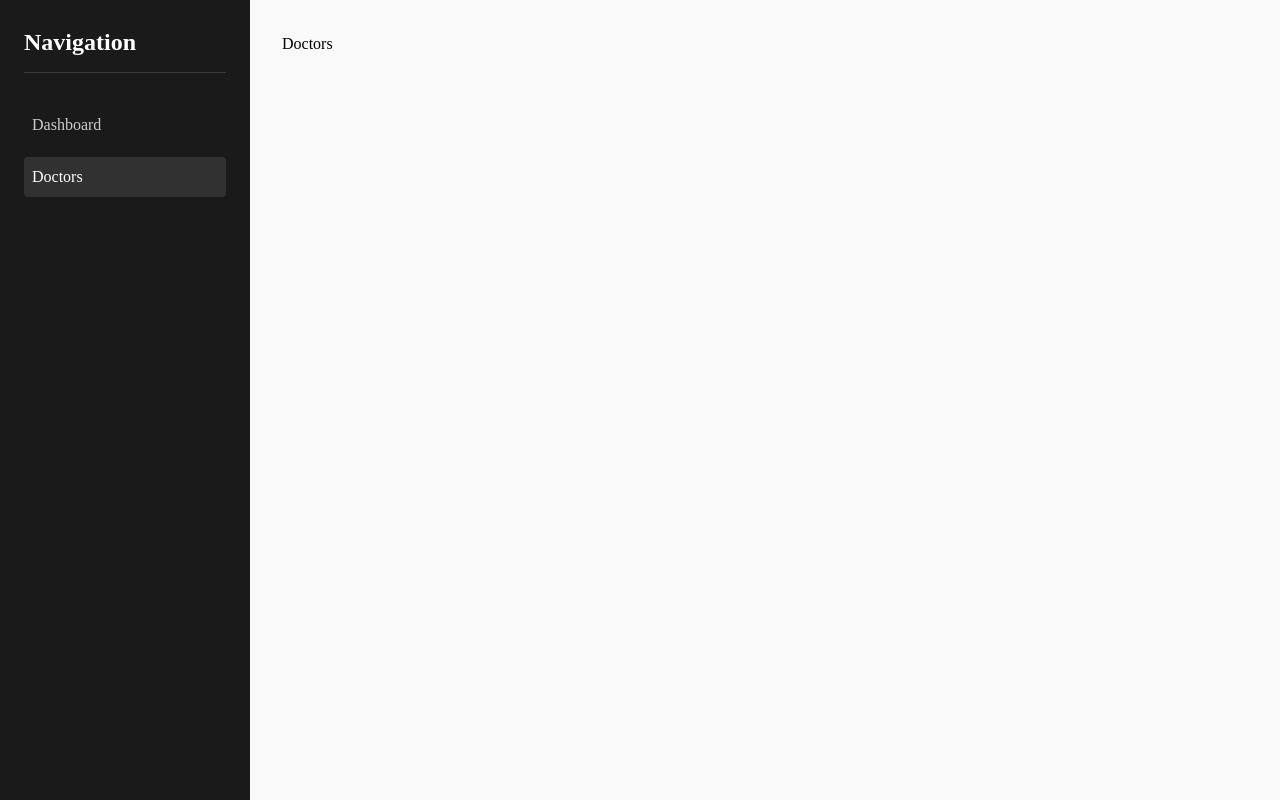
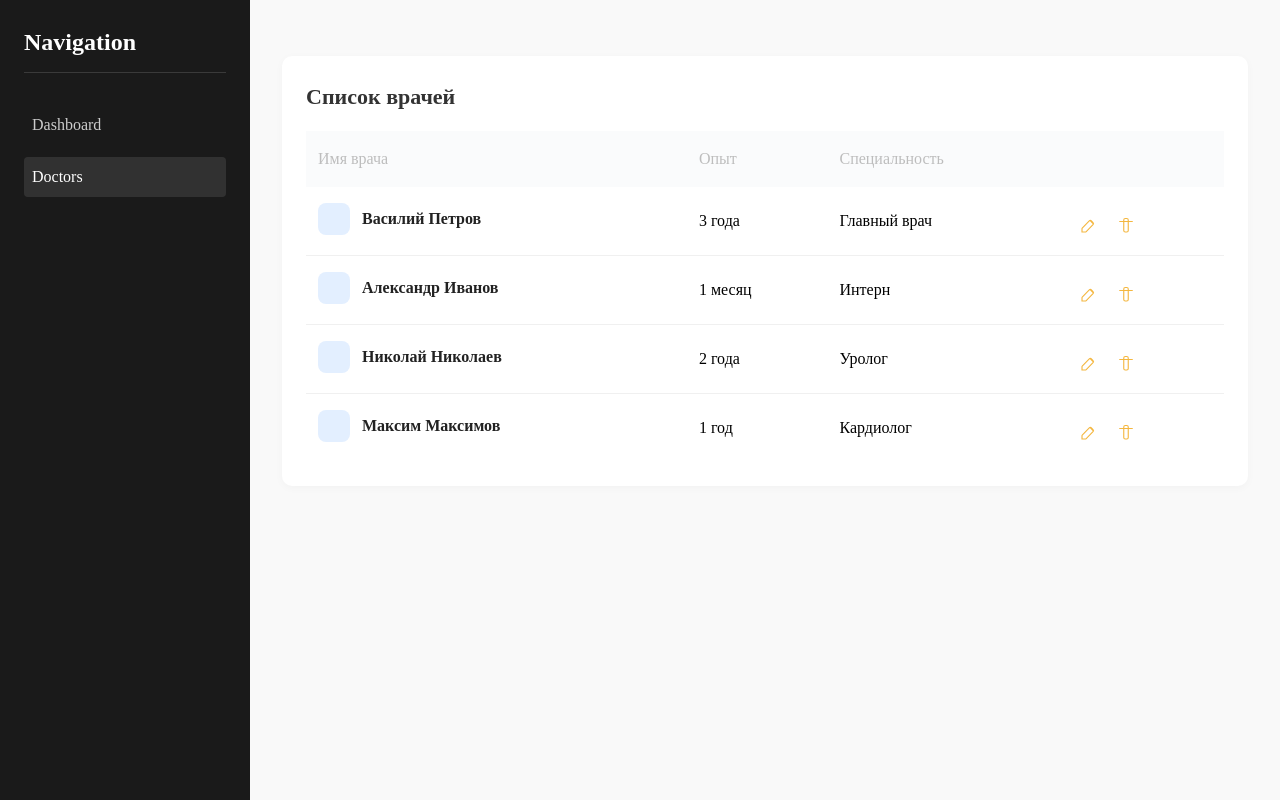
Before and after one commit to Akira9701/server-prog-admin-panel, a React (Vite) app: page /doctors in a window 1280 px wide. Built offline with nearby package versions, Linux system fonts and the light colour scheme.

Commit message:
add doctors table

```diff
--- a/src/pages/Doctors/doctors.module.scss
+++ b/src/pages/Doctors/doctors.module.scss
@@ -0,0 +1,77 @@
+.container {
+  background: #fff;
+  border-radius: 10px;
+  padding: 24px;
+  margin: 24px 0;
+  box-shadow: 0 2px 8px rgba(0,0,0,0.03);
+}
+
+.title {
+  font-size: 22px;
+  font-weight: 600;
+  margin-bottom: 18px;
+  color: #333;
+}
+
+.table {
+  width: 100%;
+  border-collapse: collapse;
+  background: #fff;
+}
+
+.table th, .table td {
+  padding: 16px 12px;
+  text-align: left;
+  font-size: 16px;
+}
+
+.table th {
+  color: #bdbdbd;
+  font-weight: 500;
+  background: #fafbfc;
+}
+
+.table tr:not(:last-child) {
+  border-bottom: 1px solid #f0f0f0;
+}
+
+.nameCell {
+  display: flex;
+  align-items: center;
+  gap: 12px;
+}
+
+.avatar {
+  width: 32px;
+  height: 32px;
+  border-radius: 8px;
+  display: inline-block;
+  background: #e3efff;
+}
+
+.name {
+  font-weight: 600;
+  color: #222;
+}
+
+.actions {
+  display: flex;
+  gap: 12px;
+}
+
+.iconBtn {
+  background: none;
+  border: none;
+  padding: 4px;
+  cursor: pointer;
+  transition: background 0.2s;
+  border-radius: 8px;
+  display: flex;
+  align-items: center;
+  justify-content: center;
+}
+
+.iconBtn:hover {
+  background: #f0f0f0;
+  opacity: 1;
+}
--- a/src/pages/Doctors/index.tsx
+++ b/src/pages/Doctors/index.tsx
@@ -1,5 +1,40 @@
+import styles from "./doctors.module.scss";
+import { doctors } from "../../shared/mocks/doctors.mocks";
+import EditIcon from "../../shared/icons/EditIcon";
+import DeleteIcon from "../../shared/icons/DeleteIcon";
+
 const Doctors = () => {
-  return <div>Doctors</div>;
+  return (
+    <div className={styles.container}>
+      <h2 className={styles.title}>Список врачей</h2>
+      <table className={styles.table}>
+        <thead>
+          <tr>
+            <th>Имя врача</th>
+            <th>Опыт</th>
+            <th>Специальность</th>
+            <th></th>
+          </tr>
+        </thead>
+        <tbody>
+          {doctors.map((doc) => (
+            <tr key={doc.name}>
+              <td className={styles.nameCell}>
+                <span className={styles.avatar} style={{background: doc.avatar}} />
+                <span className={styles.name}>{doc.name}</span>
+              </td>
+              <td>{doc.experience}</td>
+              <td>{doc.profile}</td>
+              <td className={styles.actions}>
+                <button className={styles.iconBtn}><EditIcon /></button>
+                <button className={styles.iconBtn}><DeleteIcon /></button>
+              </td>
+            </tr>
+          ))}
+        </tbody>
+      </table>
+    </div>
+  );
 };
 
 export default Doctors;
--- /dev/null
+++ b/src/shared/icons/DeleteIcon.tsx
@@ -0,0 +1,7 @@
+const DeleteIcon = () => (
+  <svg width="18" height="18" fill="none" stroke="#F4B740" strokeWidth="1.5" viewBox="0 0 24 24">
+    <path d="M3 6h18M9 6v12a2 2 0 0 0 2 2h2a2 2 0 0 0 2-2V6m-6 0V4a2 2 0 0 1 2-2h2a2 2 0 0 1 2 2v2"/>
+  </svg>
+);
+
+export default DeleteIcon;
--- /dev/null
+++ b/src/shared/icons/EditIcon.tsx
@@ -0,0 +1,7 @@
+const EditIcon = () => (
+  <svg width="18" height="18" fill="none" stroke="#F4B740" strokeWidth="1.5" viewBox="0 0 24 24">
+    <path d="M15.232 5.232l3.536 3.536M4 20h4.586a1 1 0 0 0 .707-.293l9.414-9.414a2 2 0 0 0 0-2.828l-2.172-2.172a2 2 0 0 0-2.828 0l-9.414 9.414A1 1 0 0 0 4 15.414V20z"/>
+  </svg>
+);
+
+export default EditIcon;
--- a/src/shared/mocks/doctors.mocks.ts
+++ b/src/shared/mocks/doctors.mocks.ts
@@ -0,0 +1,26 @@
+export const doctors = [
+  {
+    name: "Василий Петров",
+    experience: "3 года",
+    profile: "Главный врач",
+    avatar: "#E3EFFF"
+  },
+  {
+    name: "Александр Иванов",
+    experience: "1 месяц",
+    profile: "Интерн",
+    avatar: "#E3EFFF"
+  },
+  {
+    name: "Николай Николаев",
+    experience: "2 года",
+    profile: "Уролог",
+    avatar: "#E3EFFF"
+  },
+  {
+    name: "Максим Максимов",
+    experience: "1 год",
+    profile: "Кардиолог",
+    avatar: "#E3EFFF"
+  }
+];
```
